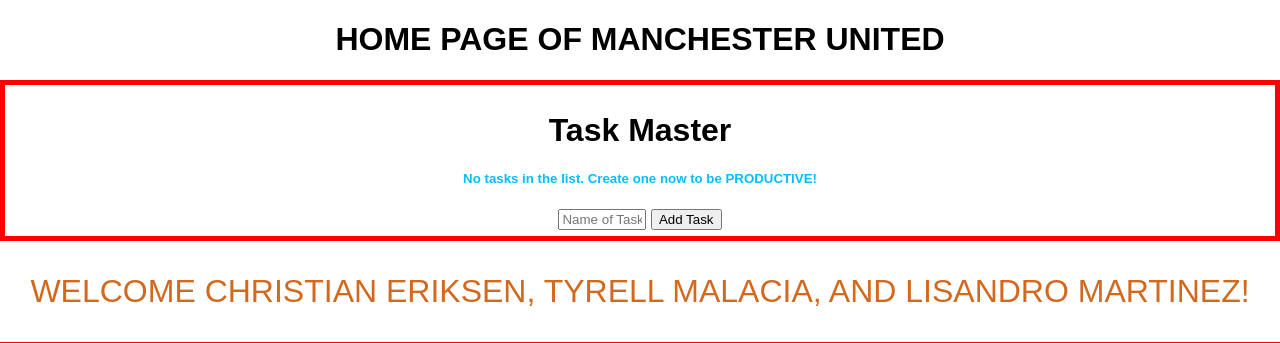
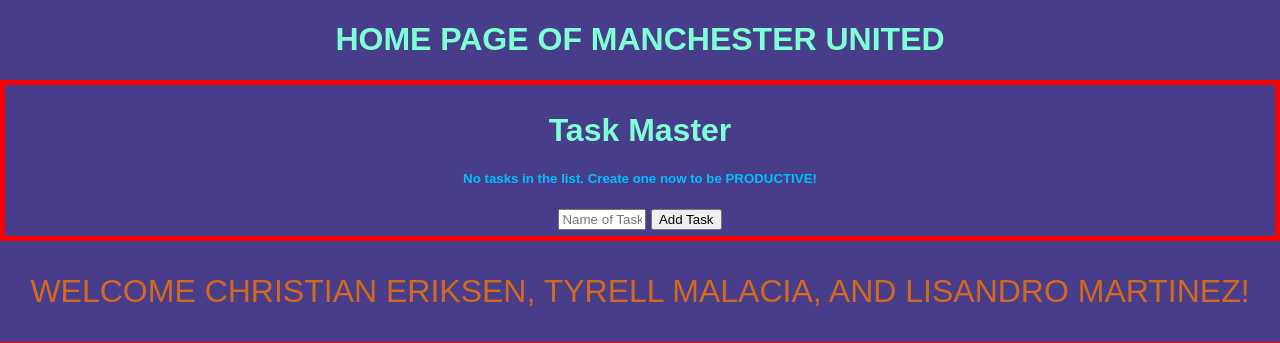
Before and after one commit to AlexNguyenSJSU/Task_Master, a Flask app: page / in a window 1280 px wide. Shown: the top 343 px of the page. Run offline with Flask 2, Linux system fonts and the light colour scheme; data that the repository does not hold is empty.

Commit message:
Add the jpg, js file into the project

```diff
--- a/static/css/main.css
+++ b/static/css/main.css
@@ -17,6 +17,7 @@
 
 h1 {
     text-align: center;
+    color: aquamarine;
 }
 
 a {
@@ -28,6 +29,7 @@
 body {
     margin: 0;
     font-family: sans-serif;
+    background-color: darkslateblue;
 }
 
 td {
--- /dev/null
+++ b/static/js/app.js
@@ -0,0 +1 @@
+console.log("Hello from app.js!");
--- a/templates/about.html
+++ b/templates/about.html
@@ -46,5 +46,9 @@
         <div>
             <img src="https://upload.wikimedia.org/wikipedia/en/thumb/7/7a/Manchester_United_FC_crest.svg/380px-Manchester_United_FC_crest.svg.png" alt="Manchester_United_FC">
         </div>
+        <script src="{{ url_for('static', filename='js/app.js') }}"></script>
+        <div>
+            <img src="{{ url_for('static', filename='img/San_Jose_Art_Museum.JPG') }}" alt="MUSEUM">
+        </div>
     </body>
 </html>
```
Also changed, not shown: static/img/San_Jose_Art_Museum.JPG (added), test.db.
